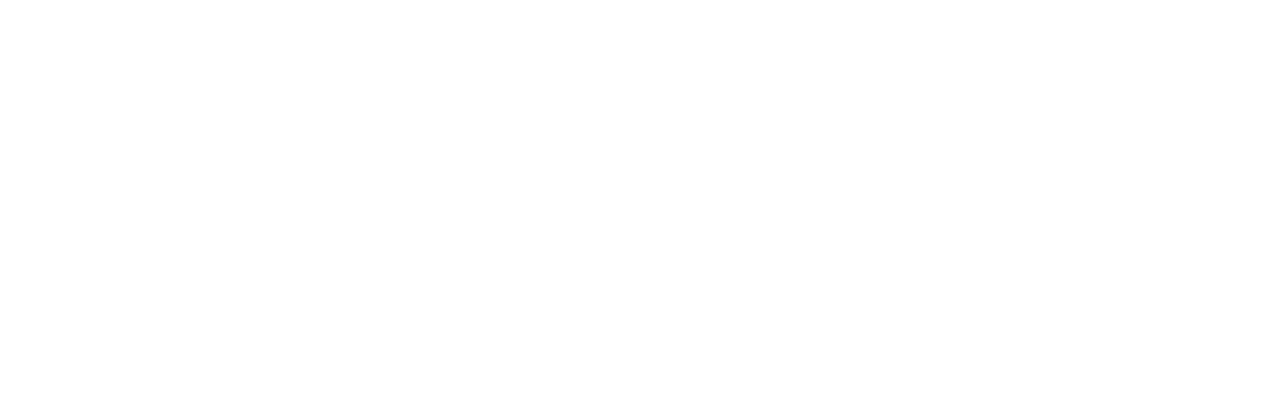
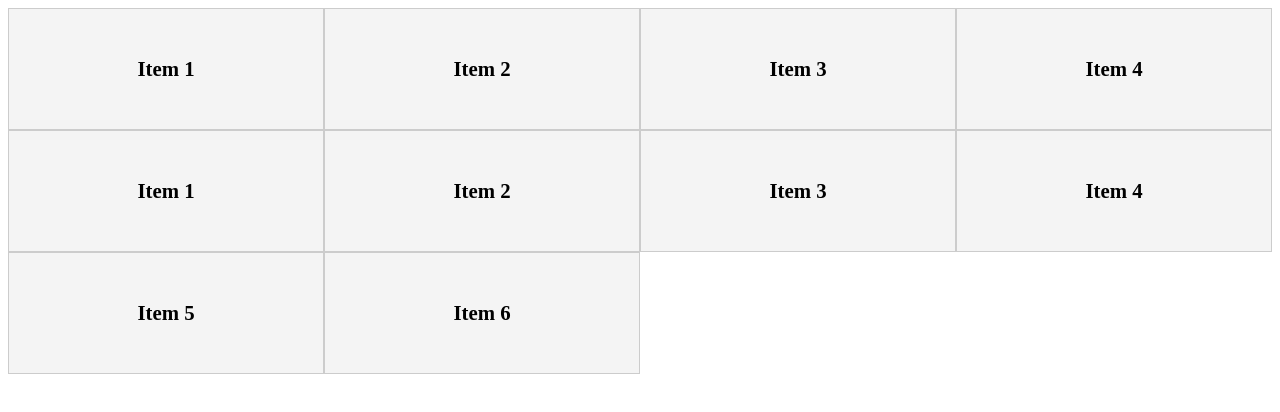
Before and after one commit to dev-montgomery/04_minmax, a plain HTML site: page index.html in a window 1280 px wide. Drawn offline with Linux system fonts and the light colour scheme.

Commit message:
short video on minmax

```diff
--- a/index.html
+++ b/index.html
@@ -4,8 +4,34 @@
   <meta charset="UTF-8">
   <meta name="viewport" content="width=device-width, initial-scale=1.0">
   <title>Minmax</title>
+  <style>
+    .grid {
+      display: grid;
+      grid-template-columns: repeat(auto-fit, minmax(300px, 1fr));
+    }
+
+    .item {
+      padding: 3rem;
+      border: 1px solid #ccc;
+      background: #f4f4f4;
+      font-size: 1.3rem;
+      font-weight: bold;
+      text-align: center;
+    }
+  </style>
 </head>
 <body>
-
+  <div class="grid">
+    <div class="item">Item 1</div>
+    <div class="item">Item 2</div>
+    <div class="item">Item 3</div>
+    <div class="item">Item 4</div>
+    <div class="item">Item 1</div>
+    <div class="item">Item 2</div>
+    <div class="item">Item 3</div>
+    <div class="item">Item 4</div>
+    <div class="item">Item 5</div>
+    <div class="item">Item 6</div>
+  </div>
 </body>
 </html>
```
